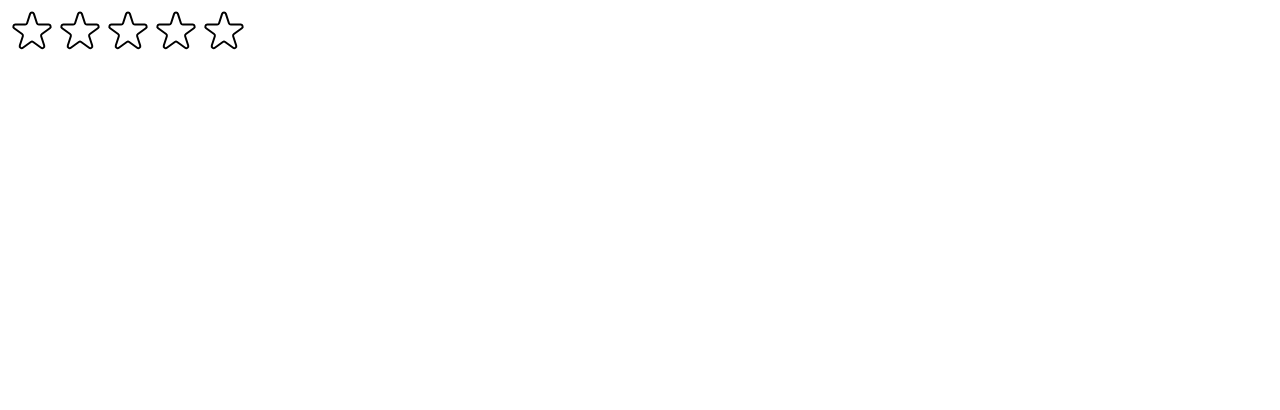
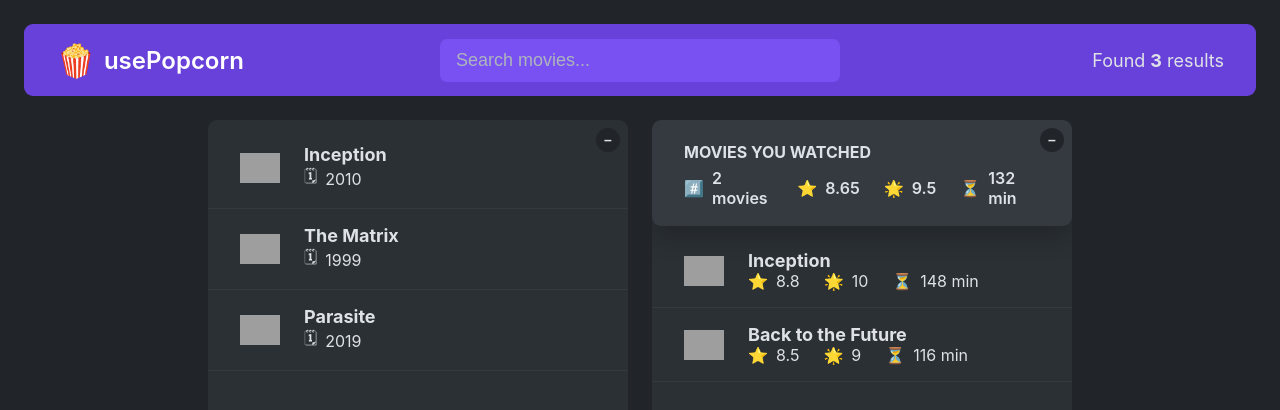
Before and after one commit to samcro85/use-popcorn, a React (Create React App) app: page / in a window 1280 px wide. Shown: the top 410 px of the page. Built offline with nearby package versions, Linux system fonts and the light colour scheme; grey boxes are pictures that could not be loaded.

Commit message:
implementato typeprops check'

```diff
--- a/src/components/StarRating.js
+++ b/src/components/StarRating.js
@@ -1,8 +1,29 @@
 import { useState } from "react";
 
+// Importiamo questo oggetto per fare il type check delle props
+import PropTypes from 'prop-types'
+
+// Per fare il type-checking utilizziamo il component e su questo component specifichiamo la proprietà 'propTypes' e gli assegniamo un oggetto e per ciascuna props specifichiamo il tipo.
+StarRating.propTypes = {
+// in questo modo impostiamo la props 'maxRating' ad un numero ed è un valore obbligatorio
+maxRating: PropTypes.number.isRequired,
+defaultRating: PropTypes.number,
+color: PropTypes.string,
+size: PropTypes.number,
+message: PropTypes.array,
+className: PropTypes.string,
+}
+
 // se 'maxRating' non viene attribuito nessun valore ne verrà assegnato uno di default per non incorrere in errore
-export default function StarRating({ maxRating = 5 }) {
-  const [rating, setRating] = useState(0);
+export default function StarRating({
+  maxRating = 5,
+  color = "#fcc419",
+  size = 48,
+  className = "",
+  message = [],
+  defaultRating = 0,
+}) {
+  const [rating, setRating] = useState(defaultRating);
   const [tempRating, setTempRating] = useState(0);
 
   const containerStyle = {
@@ -18,42 +39,50 @@
   const textStyle = {
     lineHeight: "1",
     margin: "0",
+    color,
+    fontSize: `${size / 1.5}px`,
   };
 
   function handleRating(rating) {
     setRating(rating);
   }
 
-  function handleHoverIn(rating){
-setTempRating(rating)
+  function handleHoverIn(rating) {
+    setTempRating(rating);
   }
 
-  function handleHoverOut(){
-setTempRating(0)
+  function handleHoverOut() {
+    setTempRating(0);
   }
 
   return (
-    <div style={containerStyle}>
+    <div style={containerStyle} className={className}>
       <div style={starContainerStyle}>
         {Array.from({ length: maxRating }, (_, index) => (
           <Star
             key={index}
             onRate={() => handleRating(index + 1)}
-            full={tempRating ? tempRating>= index + 1: rating >= index + 1}
-            onHoverIn={() => handleHoverIn(index +1)}
-            onHoverOut = {handleHoverOut}
+            full={tempRating ? tempRating >= index + 1 : rating >= index + 1}
+            onHoverIn={() => handleHoverIn(index + 1)}
+            onHoverOut={handleHoverOut}
+            color={color}
+            size={size}
           />
         ))}
       </div>
-      <p style={textStyle}>{tempRating || rating || ""}</p>
+      <p style={textStyle}>
+        {message.length === maxRating
+          ? message[tempRating ? tempRating - 1 : rating - 1]
+          : tempRating || rating || ""}
+      </p>
     </div>
   );
 }
 
-function Star({ onRate, full, onHoverIn, onHoverOut }) {
+function Star({ onRate, full, onHoverIn, onHoverOut, color, size }) {
   const starStyle = {
-    width: "48px",
-    height: "48px",
+    width: `${size}px`,
+    height: `${size}px`,
     display: "block",
     cursor: "pointer",
   };
@@ -70,8 +99,8 @@
           style={starStyle}
           xmlns="http://www.w3.org/2000/svg"
           viewBox="0 0 20 20"
-          fill="#000"
-          stroke="#000"
+          fill={color}
+          stroke={color}
         >
           <path d="M9.049 2.927c.3-.921 1.603-.921 1.902 0l1.07 3.292a1 1 0 00.95.69h3.462c.969 0 1.371 1.24.588 1.81l-2.8 2.034a1 1 0 00-.364 1.118l1.07 3.292c.3.921-.755 1.688-1.54 1.118l-2.8-2.034a1 1 0 00-1.175 0l-2.8 2.034c-.784.57-1.838-.197-1.539-1.118l1.07-3.292a1 1 0 00-.364-1.118L2.98 8.72c-.783-.57-.38-1.81.588-1.81h3.461a1 1 0 00.951-.69l1.07-3.292z" />
         </svg>
@@ -81,7 +110,7 @@
           xmlns="http://www.w3.org/2000/svg"
           fill="none"
           viewBox="0 0 24 24"
-          stroke="#000"
+          stroke={color}
         >
           <path
             strokeLinecap="round"
--- a/src/index.js
+++ b/src/index.js
@@ -1,13 +1,14 @@
-import React from 'react';
-import ReactDOM from 'react-dom/client';
-// import './index.css';
-// import App from './App';
-import StarRating from './components/StarRating';
+import React from "react";
+import ReactDOM from "react-dom/client";
+import './index.css';
+import App from './App';
+// import StarRating from "./components/StarRating";
 
-const root = ReactDOM.createRoot(document.getElementById('root'));
+const root = ReactDOM.createRoot(document.getElementById("root"));
 root.render(
   <React.StrictMode>
-    <StarRating maxRating={5}/>
-    {/* <App /> */}
+    {/* <StarRating maxRating={5} message={['Terrible', 'Bad', 'Okay', 'Good', 'Amazing']}/> */}
+    <App />
+    {/* <StarRating color="purple" size={24} className='test' defaultRating={3}/> */}
   </React.StrictMode>
 );
```
